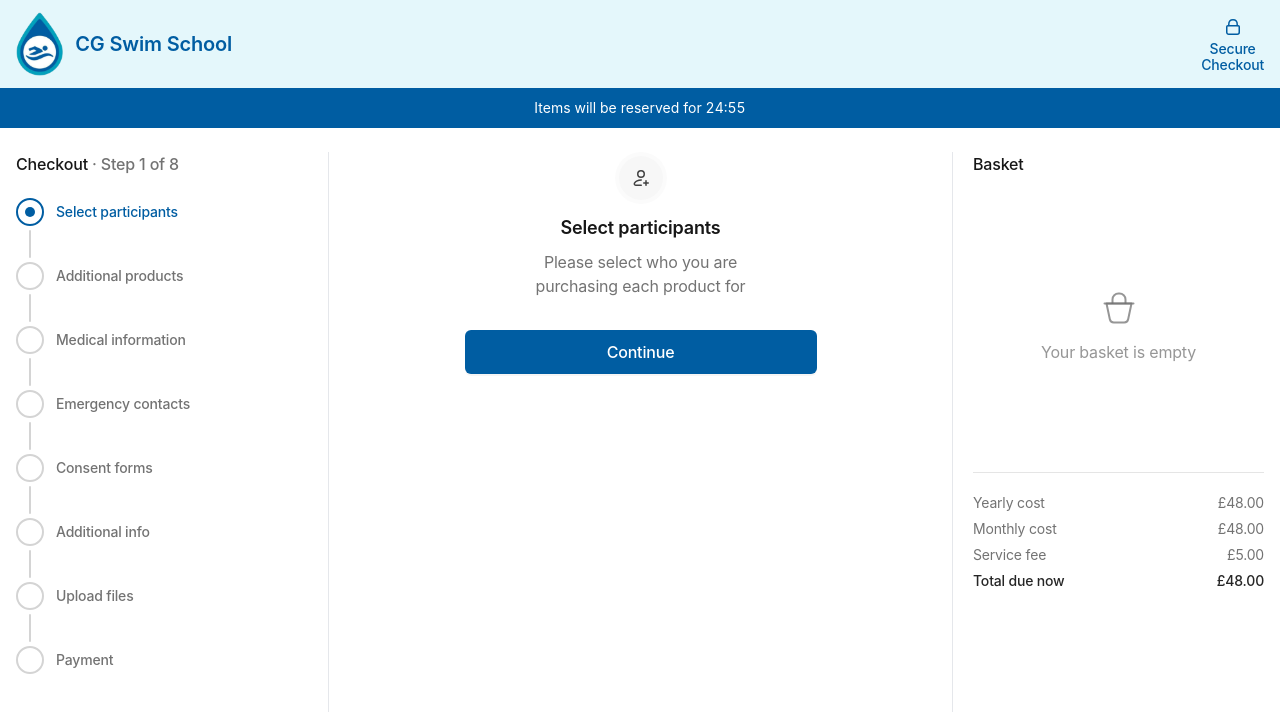
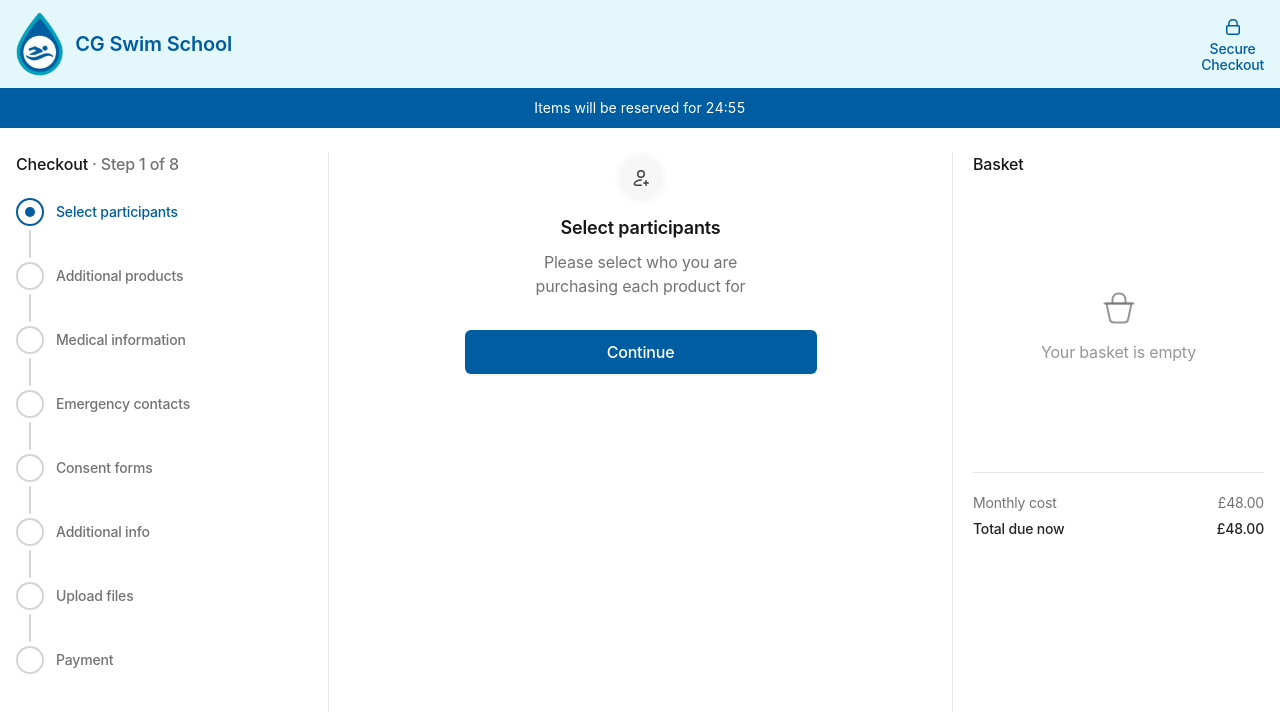
Before and after one commit to 2ne/shop, a React (Vite) app: page /Checkout in a window 1280 px wide. Shown: the top 712 px of the page. Built offline with nearby package versions, Linux system fonts and the light colour scheme.

Commit message:
Update basket.tsx

```diff
--- a/src/components/basket/basket.tsx
+++ b/src/components/basket/basket.tsx
@@ -6,12 +6,8 @@ import { useCheckoutContext } from "../checkout/checkout-context";
 
 export const BasketTotals: React.FC = () => (
   <div className="grid grid-cols-2 [&>*:nth-child(even)]:text-right gap-y-1.5 text-sm">
-    <div className="text-neutral-500">Yearly cost</div>
-    <div className="text-neutral-500">£48.00</div>
     <div className="text-neutral-500">Monthly cost</div>
     <div className="text-neutral-500">£48.00</div>
-    <div className="text-neutral-500">Service fee</div>
-    <div className="text-neutral-500">£5.00</div>
     <div className="font-medium">Total due now</div>
     <div className="font-medium">£48.00</div>
   </div>
```
